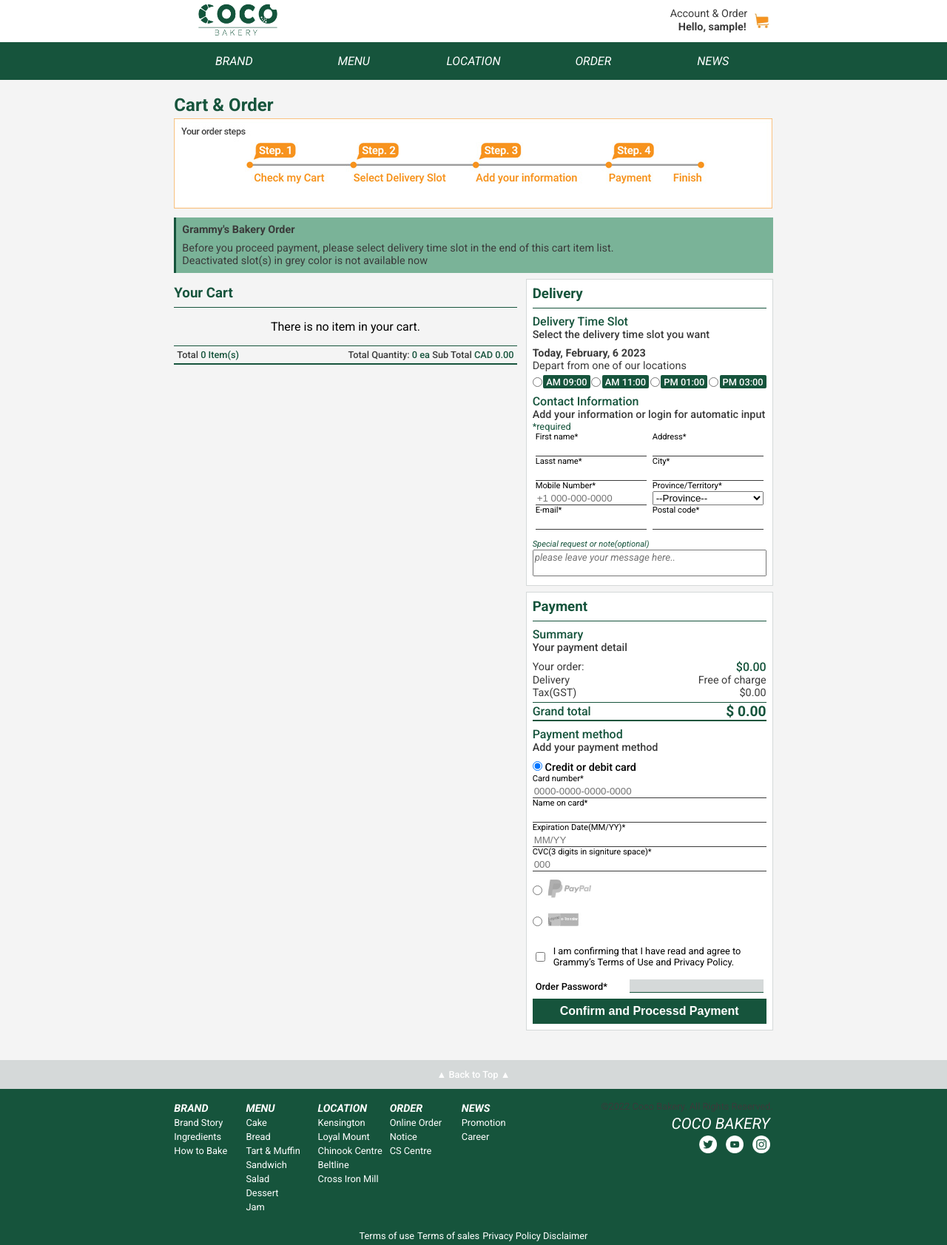
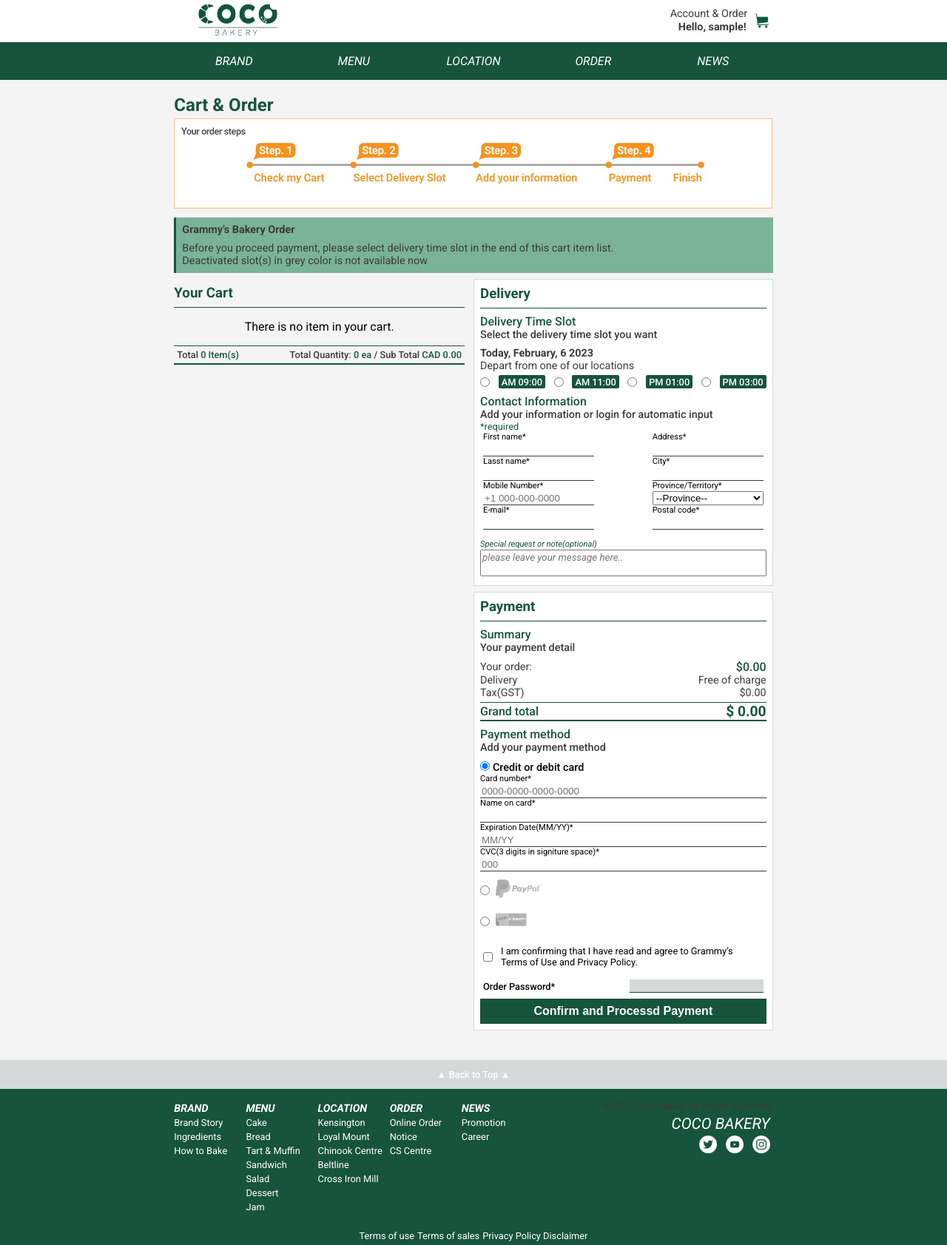
Before and after one commit to oliveguy/e-commerce, a PHP site: page /cart.php in a window 1280 px wide. Shown: the whole page at 74% size. Run offline with PHP 8.4, Linux system fonts and the light colour scheme; the visitor is signed in with stand-in values (Sample User, id 1); data that the repository does not hold is empty.

```diff
--- a/assets/css/cart.css
+++ b/assets/css/cart.css
@@ -45,7 +45,7 @@ article#checkout_info > div#checkout_info_text > p:nth-of-type(1){
 /* SECTION */
 section#cartitems_checkout{
     display:grid;
-    grid-template-columns: 3fr 2fr;
+    grid-template-columns: 50% 50%;
     margin-bottom: 2rem;
 }
 /* ARTICLE DECRALATION --- Shared Properties*/
@@ -363,3 +363,13 @@ input[type="submit"]:hover{
 
     cursor: pointer;
 }
+
+@media screen and (max-width: 800px){
+    section#cartitems_checkout{
+        display:block;
+    }
+    article#cart, article#checkout{
+        padding: 0rem;
+        margin: 1rem;
+    }
+}
--- a/assets/css/product_detail.css
+++ b/assets/css/product_detail.css
@@ -4,7 +4,6 @@ aside{
     top: 9rem;
     right:1rem;
     width: 100px;
-    height: 320px;
     border: 1px solid var(--main_orange);
     text-align: center;
 }
--- a/page_modules/cartSub-total.php
+++ b/page_modules/cartSub-total.php
@@ -6,8 +6,8 @@ echo'
     <span class="total_contents">'.$num_item.' Item(s)</span>
 </div>
 <div id="total_qty_amount">
-    <span>Total Quantity: </span><span class="total_contents">'.$total_num_qty.' ea</span>
-    <span>Sub Total</span>
+    <span>Total Quantity: </span><span class="total_contents">'.$total_num_qty.' ea </span>
+    <span>/ Sub Total</span>
     <span class="total_contents">CAD '.number_format($total, 2, '.', '').'</span>
 </div>
 </div>
--- a/page_modules/total_detail.php
+++ b/page_modules/total_detail.php
@@ -3,9 +3,9 @@ session_start();
 include("page_modules/DB_connection.php");
 include("page_modules/login_status.php");
 $session_id = session_id();
-$login_id = $_SESSION['user_id_string'];
 
 if(isset($_SESSION['login'])){
+    $login_id = $_SESSION['user_id_string'];
     $query = "SELECT cart_sub_total FROM cart WHERE cart_user_id = '$login_id'";
 }else{
     $query = "SELECT cart_sub_total FROM cart WHERE cart_session_id = '$session_id'";
```
Also changed, not shown: assets/images/icons/addcart_btn.jpg, assets/images/icons/addwisht_btn.jpg, assets/images/icons/buynow_btn.jpg, assets/images/icons/cart_small.png, assets/images/icons/close_btn.jpg, assets/images/icons/review.png, assets/images/icons/share.png, assets/images/icons/shopping_cart_big.jpg, assets/images/icons/wish.png.
